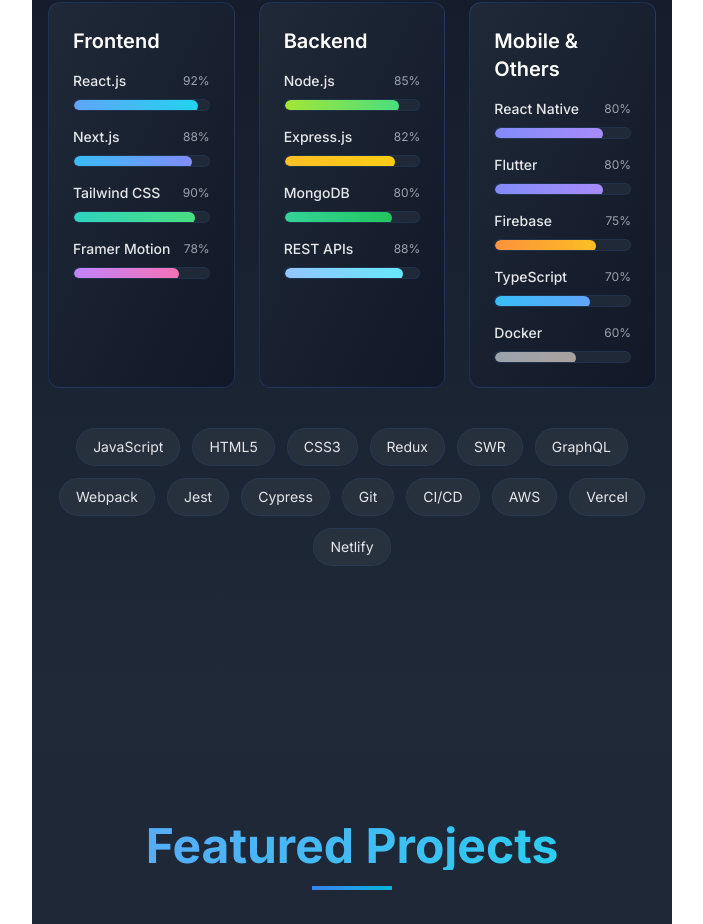
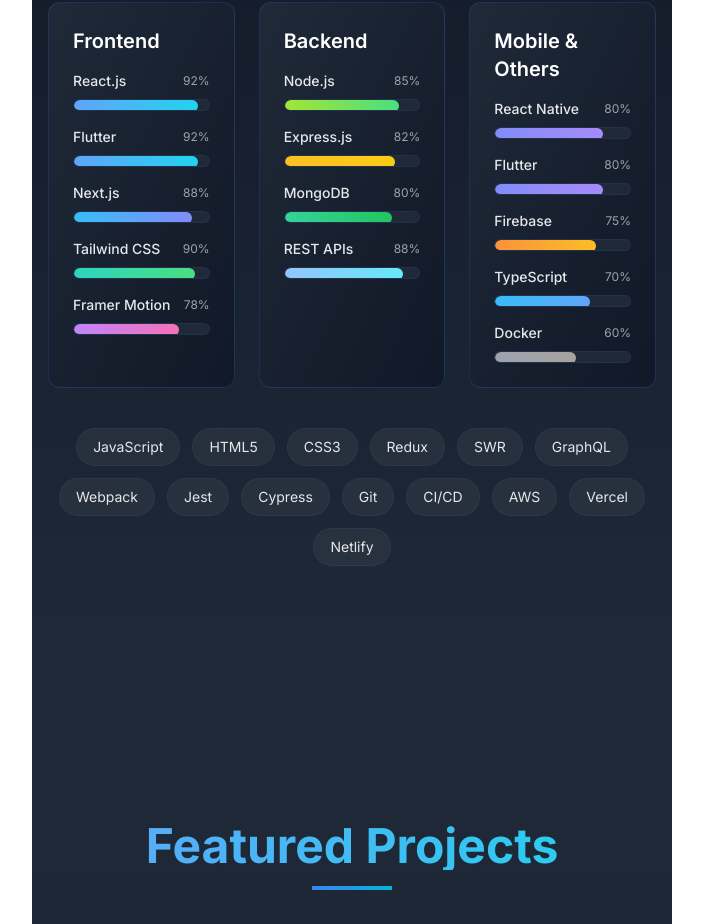
Before and after one commit to shubhamsingh2468/React-portfolio, a Next.js app: page / in a window 1280 px wide. Shown: the part 2236-3160 px from the top of the page, without its empty margins (288-991 px from the left). Built offline with nearby package versions, Linux system fonts and the light colour scheme.

Commit message:
Add Flutter to Frontend skills list

```diff
--- a/app/components/Skills.js
+++ b/app/components/Skills.js
@@ -6,6 +6,7 @@ const skillGroups = [
     category: 'Frontend',
     skills: [
       { name: 'React.js', level: 92, color: 'from-blue-400 to-cyan-400' },
+       { name: 'Flutter', level: 92, color: 'from-blue-400 to-cyan-400' },
       { name: 'Next.js', level: 88, color: 'from-sky-400 to-indigo-400' },
       { name: 'Tailwind CSS', level: 90, color: 'from-teal-400 to-green-400' },
       { name: 'Framer Motion', level: 78, color: 'from-purple-400 to-pink-400' },
```
